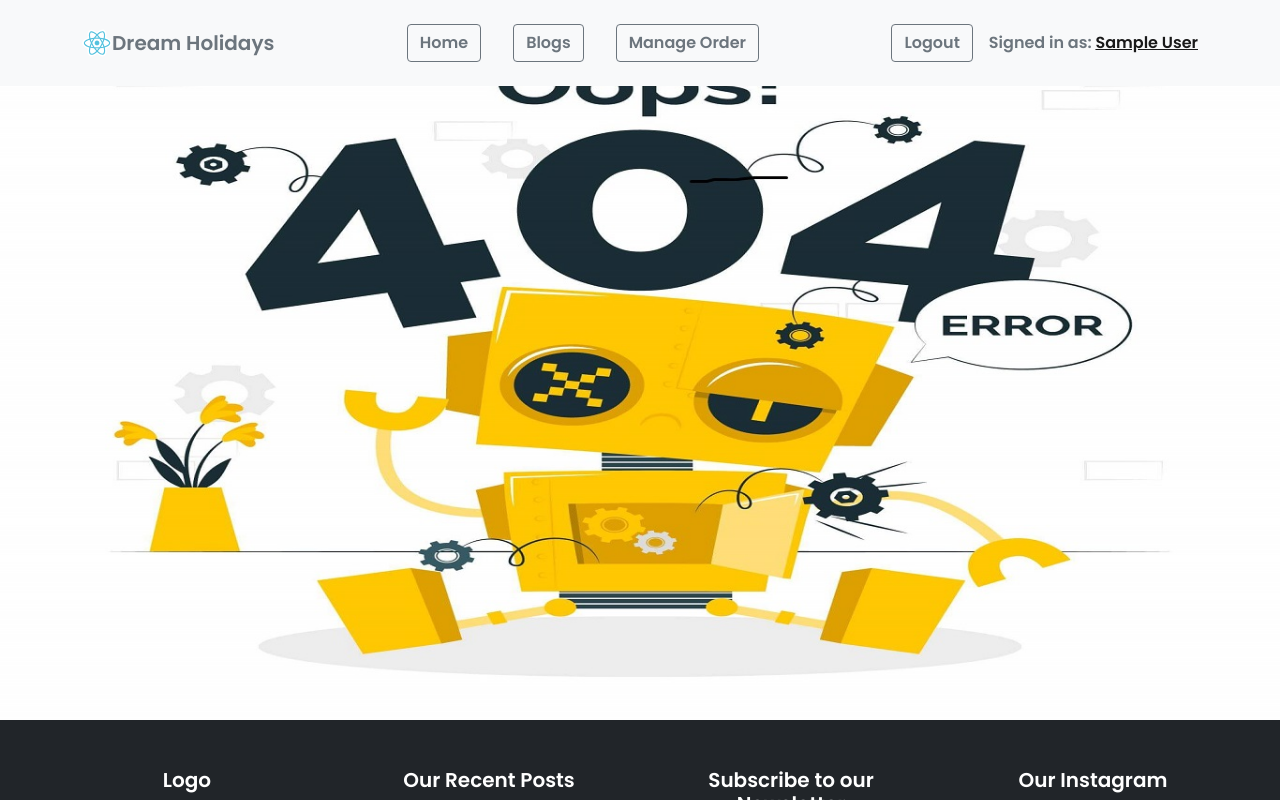
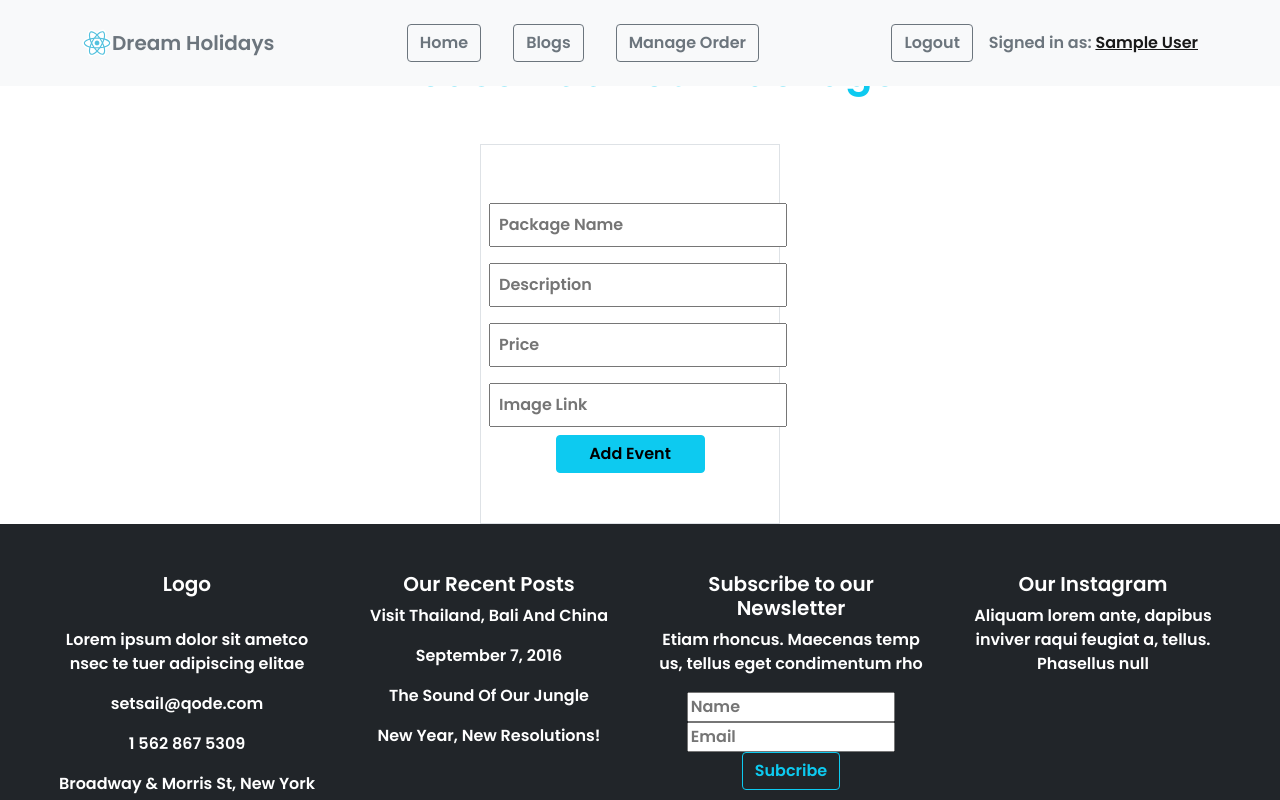
Before and after one commit to rafirahman123/Tourism-website-MERN-client, a React (Create React App) app: page /addPackage in a window 1280 px wide. Shown: the top 800 px of the page. Built offline with nearby package versions, Linux system fonts and the light colour scheme; no server answers; sample sign-in values are in the browser's storage.

Commit message:
add package complte

```diff
--- a/package.json
+++ b/package.json
@@ -11,6 +11,7 @@
     "react": "^17.0.2",
     "react-bootstrap": "^2.0.0-rc.1",
     "react-dom": "^17.0.2",
+    "react-hook-form": "^7.18.0",
     "react-router-dom": "^5.3.0",
     "react-scripts": "4.0.3",
     "web-vitals": "^1.1.2"
--- a/src/App.js
+++ b/src/App.js
@@ -10,6 +10,8 @@ import Login from './components/User/Login/Login';
 import AuthProvider from './Context/AuthProvider';
 import PrivateRoute from './components/User/PrivateRoute/PrivateRoute';
 import Manageorder from './components/Manageorder/Manageorder';
+import AddPackage from './components/AddPackage/AddPackage';
+
 
 function App() {
   return (
@@ -30,6 +32,9 @@ function App() {
             <PrivateRoute path="/blogs">
               <Blogs></Blogs>
             </PrivateRoute>
+            <PrivateRoute path="/addPackage">
+              <AddPackage></AddPackage>
+            </PrivateRoute>
             <Route path="/manageorder">
               <Manageorder></Manageorder>
             </Route>
--- /dev/null
+++ b/src/components/AddPackage/AddPackage.css
@@ -0,0 +1,10 @@
+.package-box {
+    width: 300px;
+    height: 380px;
+  }
+.package-title{
+    margin-top: 100px;
+}
+.package-form{
+
+}
--- /dev/null
+++ b/src/components/AddPackage/AddPackage.js
@@ -0,0 +1,75 @@
+import React from 'react';
+import './AddPackage.css'
+import { useForm } from "react-hook-form";
+import useFirebase from '../../hook/useFirebase';
+
+
+const AddPackage = () => {
+    const { user } = useFirebase();
+    const { register, handleSubmit, formState: { errors } } = useForm();
+
+    const onSubmit = data => {
+        data.email = user?.email;
+        fetch('http://localhost:5000/addPackage', {
+            method: 'POST',
+            headers: { 'content-type': 'application/json' },
+            body: JSON.stringify(data),
+        })
+            .then(res => res.json())
+            .then(result => console.log(result));
+        console.log(data);
+    }
+
+
+    return (
+        <div>
+            <h1 className="mt-5 text-center text-info">Please Add Tour Package</h1>
+            <div className="login-box w-25 m-auto mt-5">
+                <div className="package-box border border d-flex justify-content-center align-items-center">
+                    <div className="login-form">
+                        <form onSubmit={handleSubmit(onSubmit)}>
+                            <input
+                                {...register("packajeName", { required: true })}
+                                placeholder="Package Name"
+                                className="p-2 m-2 w-100"
+                            />
+                            <br />
+                            {/* <input
+                                {...register("date")}
+                                // placeholder="Name"
+                                type="date"
+                                className="p-2 m-2 w-100"
+                            />
+                            <br /> */}
+                            <input
+                                {...register("description", { required: true })}
+                                placeholder="Description"
+                                className="p-2 m-2 w-100"
+                            />
+                            <br />
+                            <input
+                                {...register("price", { required: true })}
+                                placeholder="Price"
+                                className="p-2 m-2 w-100"
+                            />
+                            <br />
+
+                            <input
+                                {...register("img", { required: true })}
+                                placeholder="Image Link"
+                                className="p-2 m-2 w-100"
+                            />
+                            <br />
+
+                            {errors.exampleRequired && <span>This field is required</span>}
+
+                            <input type="submit" value="Add Event" className="btn btn-info w-50" />
+                        </form>
+                    </div>
+                </div>
+            </div>
+        </div>
+    );
+};
+
+export default AddPackage;
--- a/src/components/Blogs/Blogs.js
+++ b/src/components/Blogs/Blogs.js
@@ -1,11 +1,5 @@
 import React from 'react';
 import './Blogs.css';
-import blog1 from '../../image/blogs/onmyway.jpg';
-import blog2 from '../../image/blogs/poor.jpg';
-import blog3 from '../../image/blogs/food.jpg';
-import blog4 from '../../image/blogs/standard.jpg';
-import blog5 from '../../image/blogs/wanderland.jpg';
-import blog6 from '../../image/blogs/adams.jpg';
 
 const Blogs = () => {
     return (
@@ -15,32 +9,32 @@ const Blogs = () => {
             </div>
             <div className="blogs-section">
                 <div class="blog-card">
-                    <img src={blog1} class="blog-image" alt="" />
+                    <img src="https://i.ibb.co/2cbkQWR/onmyway.jpg" class="blog-image" alt="" />
                     <h1 className="blog-title">1. PS I’m On My Way</h1>
                     <p class="blog-overview">Apart from a great name, PS I’m On My Way boasts a fun, exciting, and action-packed travel blog. The homepage makes an immediate impact on new and returning viewers with a full-screen image and bright eye-catching color scheme. The use of a parallax effect, combined with rows of article images and a beautiful full-width background image with text overlay, helps break up the page and give it a dynamic feel.</p>
                 </div>
                 <div class="blog-card">
-                    <img src={blog2} class="blog-image" alt="" />
+                    <img src="https://i.ibb.co/Z21rSs9/poor.jpg" class="blog-image" alt="" />
                     <h1 className="blog-title">2. The Poor Traveler</h1>
                     <p class="blog-overview">The Poor Traveler uses a full-screen slider that displays awe-inspiring images which will immediately connect with wanna-be travelers. An Agoda search bar sits at the bottom of this slider. This helps visitors find accommodation in their chosen city, which in turn, aids the monetization of the blog.</p>
                 </div>
                 <div class="blog-card">
-                    <img src={blog3} class="blog-image" alt="" />
+                    <img src="https://i.ibb.co/XXdYR7s/food.jpg" class="blog-image" alt="" />
                     <h1 className="blog-title">3. Migrationology</h1>
                     <p class="blog-overview">Migrationoloy is a travel food blog that is well laid out, organized, and very easy to navigate. The homepage uses full-screen video media to appeal to fellow or wanna-be travelers, and it works. The rest of the homepage is divided into sections, displaying full-width images with text overlay, a search tool, latest blog articles, and ‘Join Me’ buttons leading to an email signup form.</p>
                 </div>
                 <div class="blog-card">
-                    <img src={blog4} class="blog-image" alt="" />
+                    <img src="https://i.ibb.co/s99rJ2f/standard.jpg" class="blog-image" alt="" />
                     <h1 className="blog-title">4. Scandinavian Standard</h1>
                     <p class="blog-overview">Scandinavian Standard is a minimal, sleek and sophisticated travel and lifestyle blog that is extremely easy on the eye. The design and layout make for a calm and relaxing environment. This ensures visitors are at no point overwhelmed with a magnitude of information, as so often is the case with jam-packed travel blogs.</p>
                 </div>
                 <div class="blog-card">
-                    <img src={blog5} class="blog-image" alt="" />
+                    <img src="https://i.ibb.co/4swtZbv/wanderland.jpg" class="blog-image" alt="" />
                     <h1 className="blog-title">5. Helen in Wonderlust</h1>
                     <p class="blog-overview">Helen in Wonderlust is a stunning travel portfolio site that puts bold and bright images at the forefront of its blog. Bright, colorful and packed full of interesting and helpful information, this site easily stands out in the crowd of travel blogs.</p>
                 </div>
                 <div class="blog-card">
-                    <img src={blog6} class="blog-image" alt="" />
+                    <img src="https://i.ibb.co/BBLpgR0/adams.jpg" class="blog-image" alt="" />
                     <h1 className="blog-title">6. Travels of Adam</h1>
                     <p class="blog-overview">Travels of Adam is extremely user-friendly, with categories well laid out and displayed on the homepage. Quickly browse featured posts, latest posts, city guides, popular destinations and lots more. The blog’s author displays his About Me info on the homepage, so his visitors can quickly see who he is, where he is traveling, and understand what they will find on his blog.</p>
                 </div>
--- a/src/components/Packages/Packages.js
+++ b/src/components/Packages/Packages.js
@@ -7,7 +7,7 @@ import './Packages.css';
 const Packages = () => {
     const [items, setItems] = useState([]);
     useEffect(() => {
-        fetch('http://localhost:5000/packages')
+        fetch('https://boiling-eyrie-00422.herokuapp.com/packages')
             .then(res => res.json())
             .then(data => setItems(data))
     }, [])
```
Also changed, not shown: firebase.json (added), 2 other files (tests, documents, lock files or other folders).
